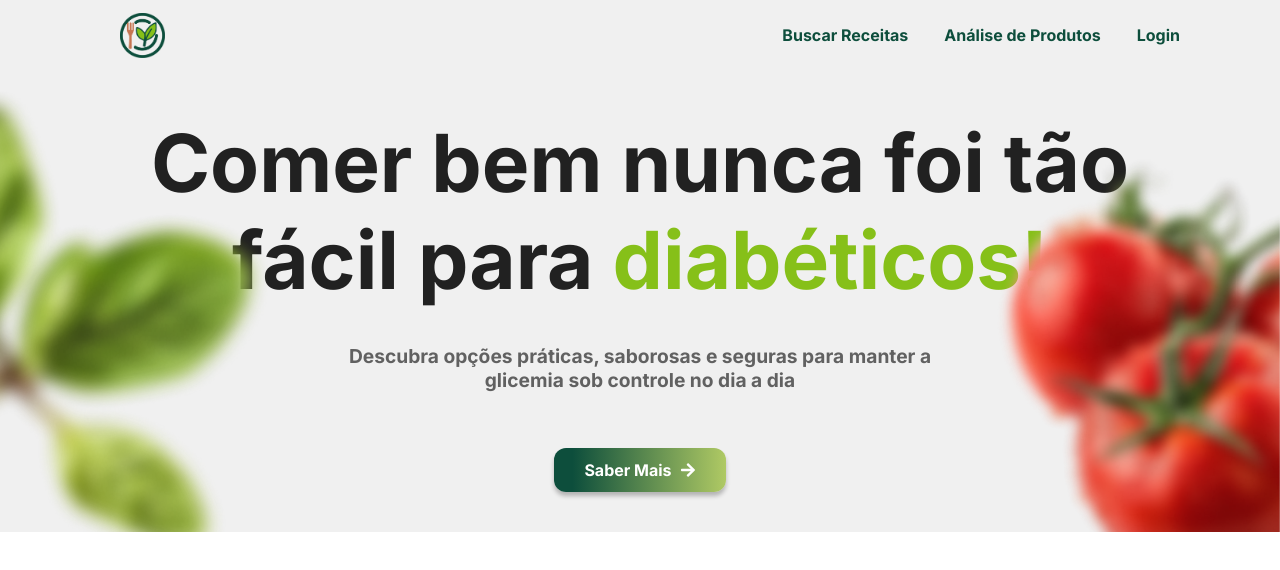
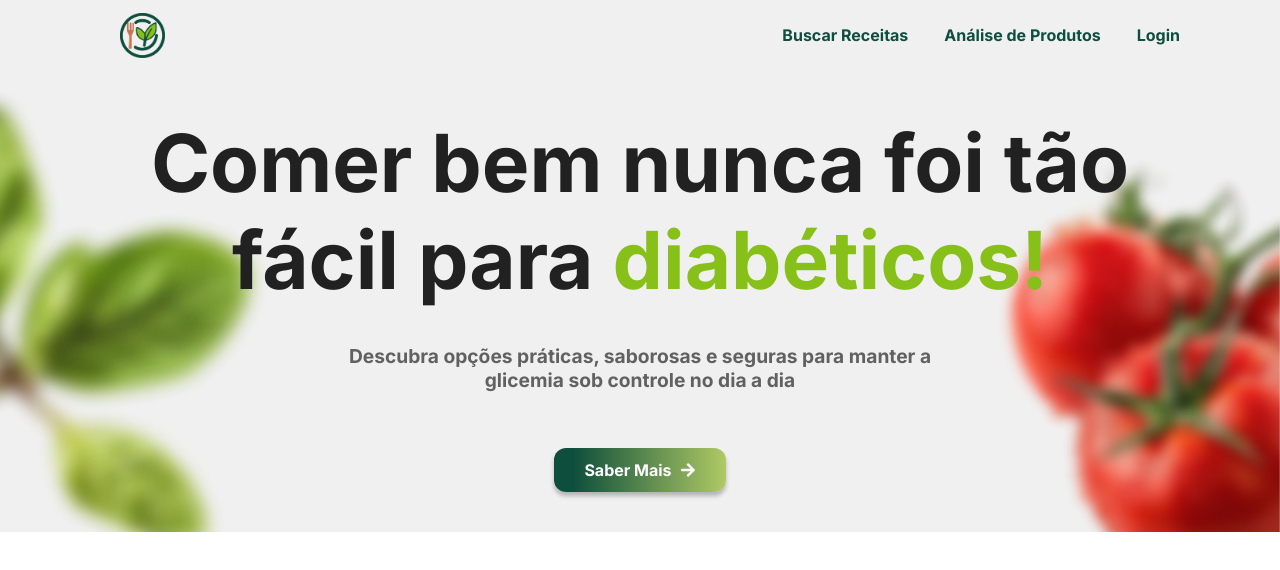
Before and after one commit to alicesalim/FitFlex, a React (Create React App) app in the folder Codigo/src/main/resources/frontend/: page / in a window 1280 px wide. Shown: the top 570 px of the page. Built offline with nearby package versions, Linux system fonts and the light colour scheme; no server answers; the HTML template or start-up script is replaced by a standard one.

Commit message:
Update intro.module.css

```diff
--- a/Codigo/src/main/resources/frontend/src/components/intro/intro.module.css
+++ b/Codigo/src/main/resources/frontend/src/components/intro/intro.module.css
@@ -20,6 +20,7 @@
     gap: 20px;
     font-weight: bold;
     font-size: 2.5rem;
+    z-index: 2;
     position: relative;
 }
 
```
